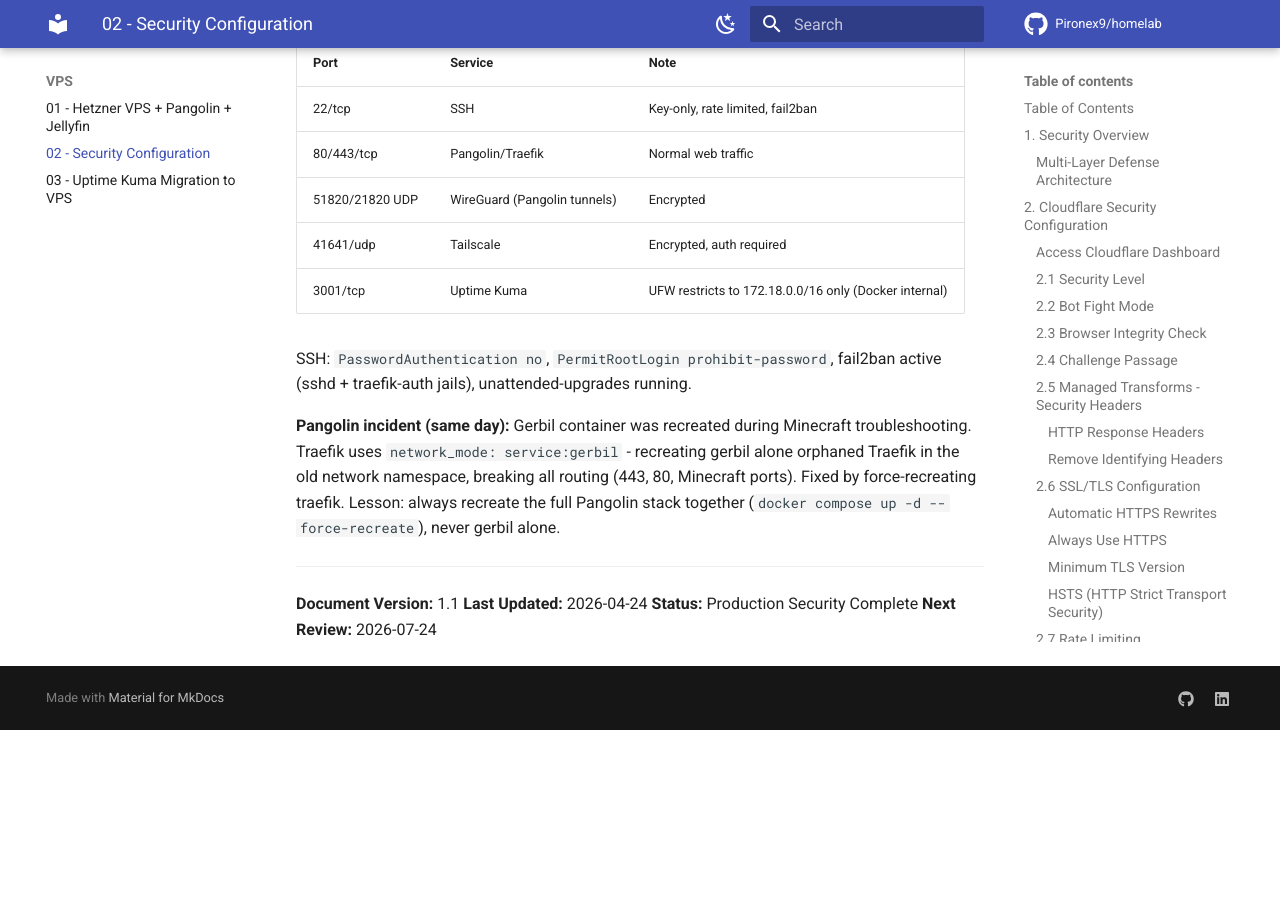
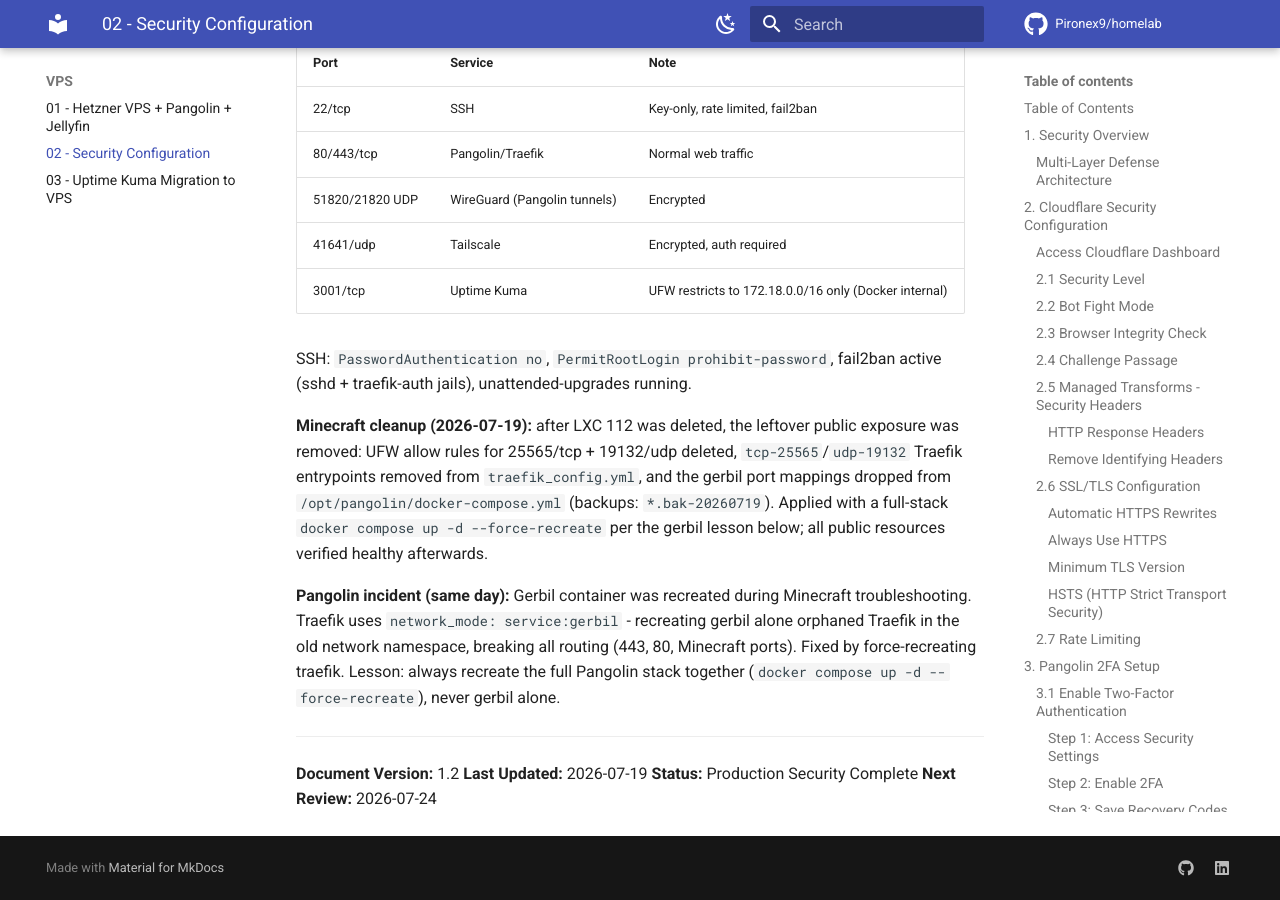
Before and after one commit to Pironex9/homelab, an MkDocs documentation site: the page built from docs/vps/02_Security_Configuration_Guide.md, in a window 1280 px wide and 900 px high, scrolled down 32872 px. Built offline with MkDocs 1.6.1 and Material for MkDocs 9.7.7, drawn with Linux system fonts in a browser that asks for light colours; comment, search, counter and statistics services are not loaded; before the commit the page ends 33602 px from its top, so only the background shows below that.

Commit message:
docs: document minecraft VPS cleanup in vps/02 and deprecated setup doc

```diff
--- a/docs/vps/02_Security_Configuration_Guide.md
+++ b/docs/vps/02_Security_Configuration_Guide.md
@@ -1718,11 +1718,13 @@
 
 SSH: `PasswordAuthentication no`, `PermitRootLogin prohibit-password`, fail2ban active (sshd + traefik-auth jails), unattended-upgrades running.
 
+**Minecraft cleanup (2026-07-19):** after LXC 112 was deleted, the leftover public exposure was removed: UFW allow rules for 25565/tcp + 19132/udp deleted, `tcp-25565`/`udp-19132` Traefik entrypoints removed from `traefik_config.yml`, and the gerbil port mappings dropped from `/opt/pangolin/docker-compose.yml` (backups: `*.bak-20260719`). Applied with a full-stack `docker compose up -d --force-recreate` per the gerbil lesson below; all public resources verified healthy afterwards.
+
 **Pangolin incident (same day):** Gerbil container was recreated during Minecraft troubleshooting. Traefik uses `network_mode: service:gerbil` - recreating gerbil alone orphaned Traefik in the old network namespace, breaking all routing (443, 80, Minecraft ports). Fixed by force-recreating traefik. Lesson: always recreate the full Pangolin stack together (`docker compose up -d --force-recreate`), never gerbil alone.
 
 ---
 
-**Document Version:** 1.1
-**Last Updated:** 2026-04-24
+**Document Version:** 1.2
+**Last Updated:** 2026-07-19
 **Status:** Production Security Complete
 **Next Review:** 2026-07-24
```
Also changed, not shown: docs/proxmox/deprecated/Minecraft_Server_Setup.md (+1 -1 lines).
